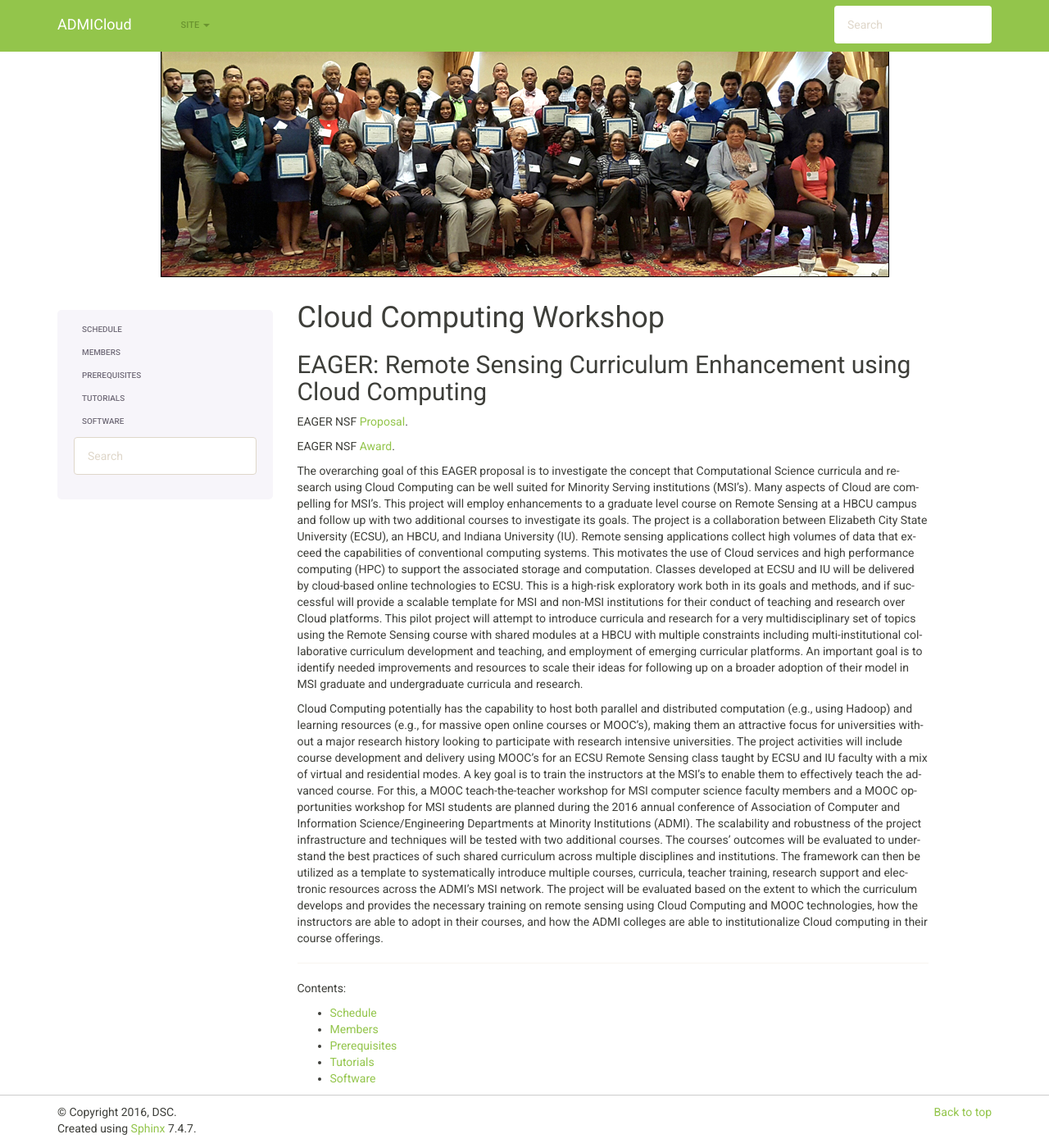
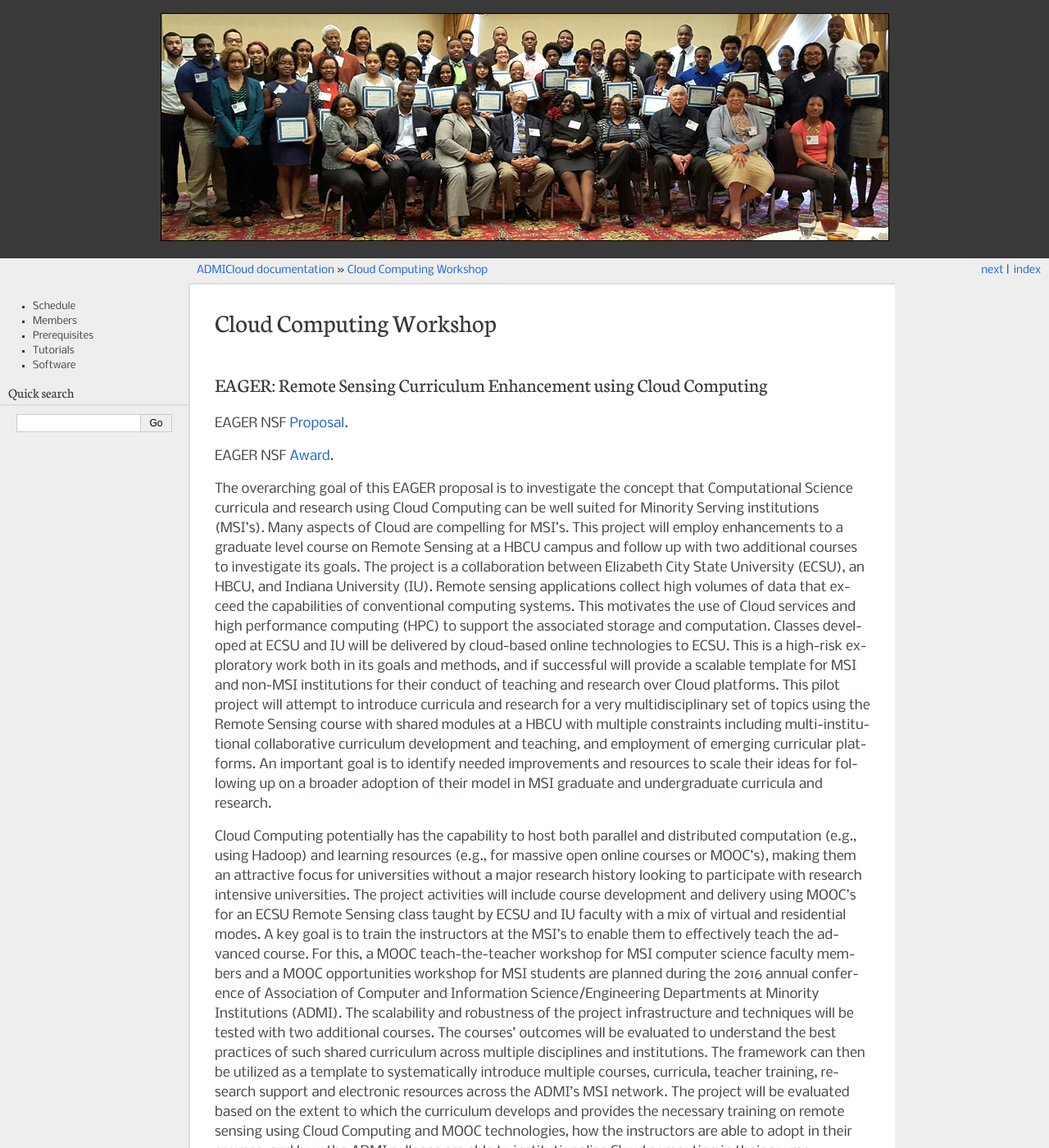
Before and after one commit to wigginst/www-1, a Sphinx documentation site: the page built from docs/source/index.rst, in a window 1280 px wide and 1400 px high. Shown: the whole window at 82% size. Built offline with Sphinx 7.4.7, drawn with Linux system fonts in a browser that asks for light colours; some of the changed text lies outside the part shown.

Commit message:
Changing theme to pyramid

```diff
--- a/docs/source/_templates/my_sidebar.html
+++ b/docs/source/_templates/my_sidebar.html
@@ -1,5 +1,5 @@
 <ul class="globaltoc"
->{{ toctree(maxdepth=theme_globaltoc_depth|toint,
+>{{ toctree(
   collapse=False,includehidden=theme_globaltoc_includehidden|tobool)
   }}
 </ul>
--- a/docs/source/conf.py
+++ b/docs/source/conf.py
@@ -14,7 +14,8 @@
 
 import sys
 import os
-import sphinx_bootstrap_theme
+#import sphinx_bootstrap_theme
+import pietroalbini_sphinx_themes
 
 # If extensions (or modules to document with autodoc) are in another directory,
 # add these directories to sys.path here. If the directory is relative to the
@@ -116,81 +117,86 @@ todo_include_todos = True
 # The theme to use for HTML and HTML Help pages.  See the documentation for
 # a list of builtin themes.
 #html_theme = 'alabaster'
-html_theme = 'bootstrap'
-#html_theme = 'sphinxdoc'
+#html_theme = 'bootstrap'
+html_theme = 'pyramid'
+#html_theme = "pietroalbini"
+#html_theme_path = [pietroalbini_sphinx_themes.themes_path()]
+#html_theme_path = ["../_themes",]
+
 
 # Theme options are theme-specific and customize the look and feel of a theme
 # further.  For a list of options available for each theme, see the
 # documentation.
-#html_theme_options = {}
-html_theme_options = {
-    # Navigation bar title. (Default: ``project`` value)
-    'navbar_title': "ADMICloud",
-
-    # Tab name for entire site. (Default: "Site")
-    #'navbar_site_name': "Site",
-
-    # A list of tuples containing pages or urls to link to.
-    # Valid tuples should be in the following forms:
-    #    (name, page)                 # a link to a page
-    #    (name, "/aa/bb", 1)          # a link to an arbitrary relative url
-    #    (name, "http://example.com", True) # arbitrary absolute url
-    # Note the "1" or "True" value above as the third argument to indicate
-    # an arbitrary url.
-    #'navbar_links': [
-    #    ("Examples", "examples"),
-    #    ("Link", "http://example.com", True),
-    #],
-
-    # Render the next and previous page links in navbar. (Default: true)
-    'navbar_sidebarrel': False,
-
-    # Render the current pages TOC in the navbar. (Default: true)
-    'navbar_pagenav': False,
-
-    # Tab name for the current pages TOC. (Default: "Page")
-    #'navbar_pagenav_name': "Page",
-
-    # Global TOC depth for "site" navbar tab. (Default: 1)
-    # Switching to -1 shows all levels.
-    #'globaltoc_depth': 2,
-
-    # Include hidden TOCs in Site navbar?
-    #
-    # Note: If this is "false", you cannot have mixed ``:hidden:`` and
-    # non-hidden ``toctree`` directives in the same page, or else the build
-    # will break.
-    #
-    # Values: "true" (default) or "false"
-    'globaltoc_includehidden': "true",
-
-    # HTML navbar class (Default: "navbar") to attach to <div> element.
-    # For black navbar, do "navbar navbar-inverse"
-    'navbar_class': "navbar navbar-inverse",
-
-    # Fix navigation bar to top of page?
-    # Values: "true" (default) or "false"
-    'navbar_fixed_top': "true",
-
-    # Location of link to source.
-    # Options are "nav" (default), "footer" or anything else to exclude.
-    'source_link_position': "",
-
-    # Bootswatch (http://bootswatch.com/) theme.
-    #
-    # Options are nothing (default) or the name of a valid theme
-    # such as "amelia" or "cosmo".
-    'bootswatch_theme': "sandstone",
-
-    # Choose Bootstrap version.
-    # Values: "3" (default) or "2" (in quotes)
-    'bootstrap_version': "3",
-}
+html_theme_options = {}
+# html_theme_options = {
+#     # Navigation bar title. (Default: ``project`` value)
+#     'navbar_title': "ADMICloud",
+#
+#     # Tab name for entire site. (Default: "Site")
+#     #'navbar_site_name': "Site",
+#
+#     # A list of tuples containing pages or urls to link to.
+#     # Valid tuples should be in the following forms:
+#     #    (name, page)                 # a link to a page
+#     #    (name, "/aa/bb", 1)          # a link to an arbitrary relative url
+#     #    (name, "http://example.com", True) # arbitrary absolute url
+#     # Note the "1" or "True" value above as the third argument to indicate
+#     # an arbitrary url.
+#     #'navbar_links': [
+#     #    ("Examples", "examples"),
+#     #    ("Link", "http://example.com", True),
+#     #],
+#
+#     # Render the next and previous page links in navbar. (Default: true)
+#     'navbar_sidebarrel': False,
+#
+#     # Render the current pages TOC in the navbar. (Default: true)
+#     'navbar_pagenav': False,
+#
+#     # Tab name for the current pages TOC. (Default: "Page")
+#     #'navbar_pagenav_name': "Page",
+#
+#     # Global TOC depth for "site" navbar tab. (Default: 1)
+#     # Switching to -1 shows all levels.
+#     #'globaltoc_depth': 2,
+#
+#     # Include hidden TOCs in Site navbar?
+#     #
+#     # Note: If this is "false", you cannot have mixed ``:hidden:`` and
+#     # non-hidden ``toctree`` directives in the same page, or else the build
+#     # will break.
+#     #
+#     # Values: "true" (default) or "false"
+#     'globaltoc_includehidden': "true",
+#
+#     # HTML navbar class (Default: "navbar") to attach to <div> element.
+#     # For black navbar, do "navbar navbar-inverse"
+#     'navbar_class': "navbar navbar-inverse",
+#
+#     # Fix navigation bar to top of page?
+#     # Values: "true" (default) or "false"
+#     'navbar_fixed_top': "true",
+#
+#     # Location of link to source.
+#     # Options are "nav" (default), "footer" or anything else to exclude.
+#     'source_link_position': "",
+#
+#     # Bootswatch (http://bootswatch.com/) theme.
+#     #
+#     # Options are nothing (default) or the name of a valid theme
+#     # such as "amelia" or "cosmo".
+#     'bootswatch_theme': "sandstone",
+#
+#     # Choose Bootstrap version.
+#     # Values: "3" (default) or "2" (in quotes)
+#     'bootstrap_version': "3",
+# }
 
 
 # Add any paths that contain custom themes here, relative to this directory.
-#html_theme_path = []
-html_theme_path = sphinx_bootstrap_theme.get_html_theme_path()
+
+#html_theme_path = sphinx_bootstrap_theme.get_html_theme_path()
+
 
 # The name for this set of Sphinx documents.
 # "<project> v<release> documentation" by default.
```
